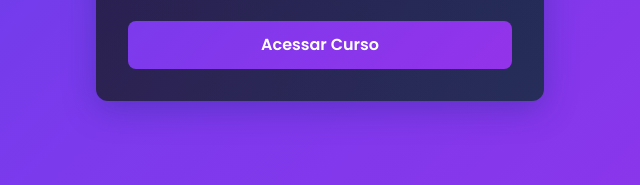
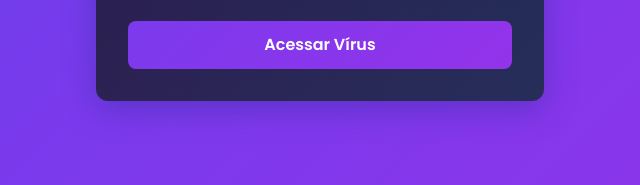
Before and after one commit to virusmental/v-rusmental2025, a plain HTML site: page index.html in a window 1280 px wide. Shown: the part 503-688 px from the top of the page, 320-960 px from the left. Drawn offline with nearby package versions, Linux system fonts and the light colour scheme.

Commit message:
Update index.html

```diff
--- a/index.html
+++ b/index.html
@@ -179,7 +179,7 @@
                     </div>
 
                     <button type="submit" class="w-full py-3 px-4 rounded-lg btn-primary text-white font-semibold focus:outline-none">
-                        Acessar Curso
+                        Acessar Vírus
                     </button>
                 </form>
 
```
